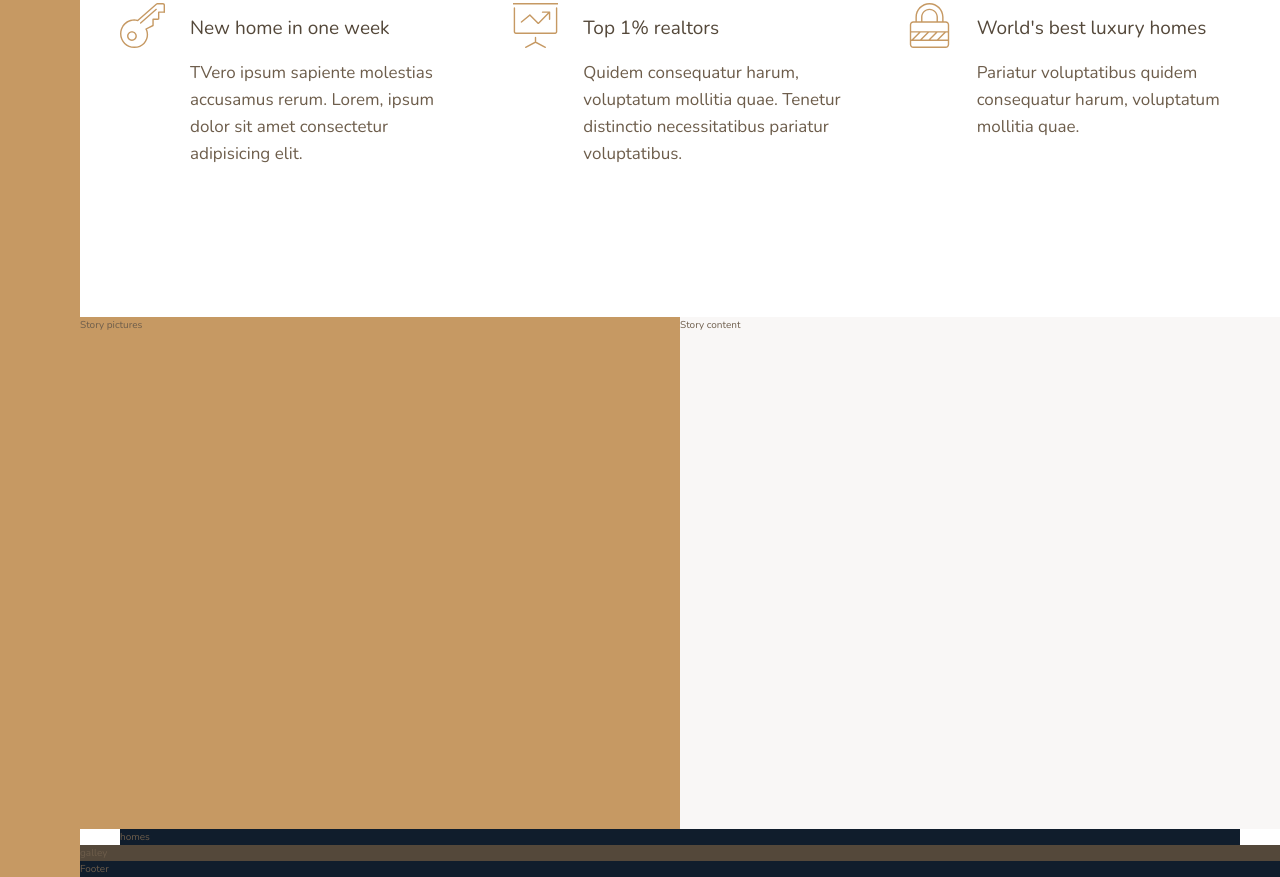
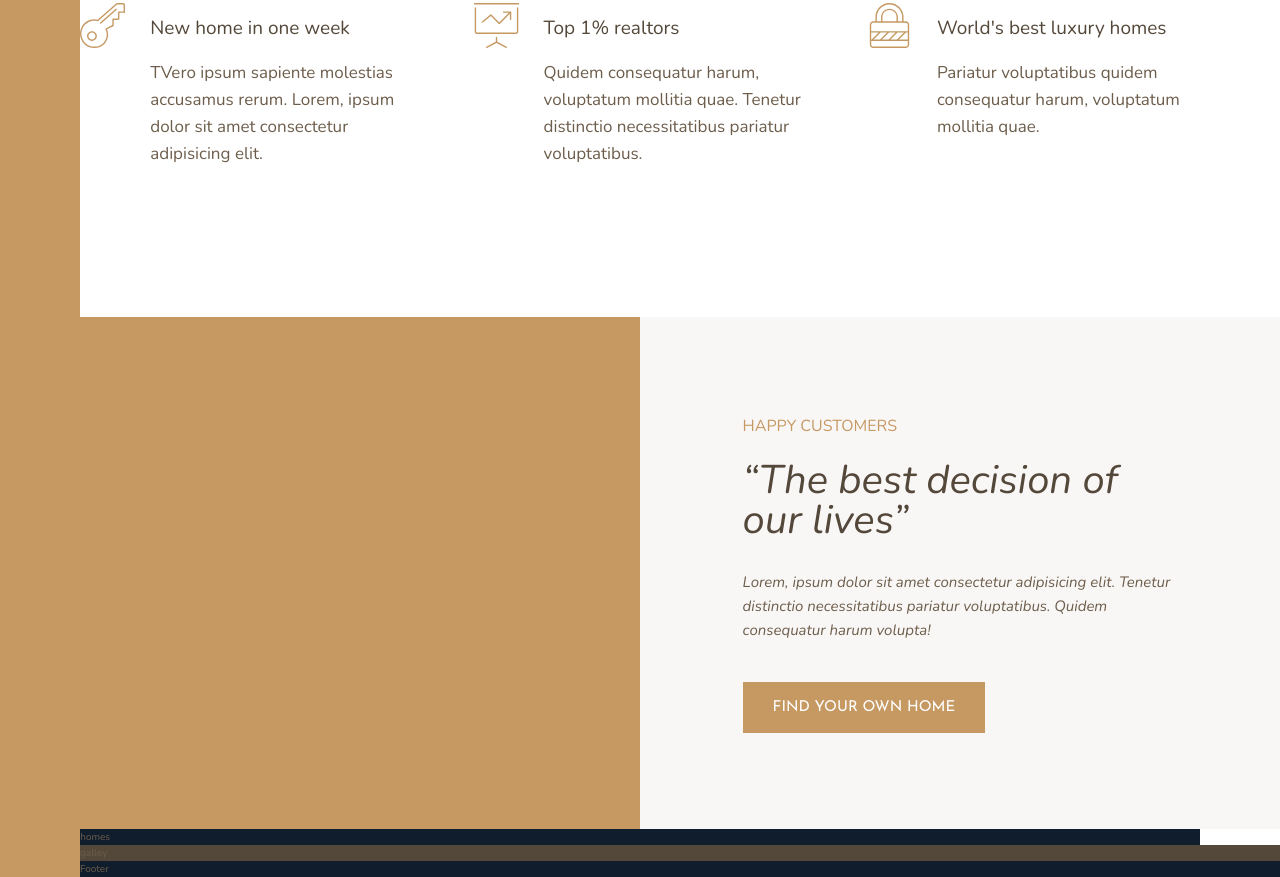
Before and after one commit to CodeByLine/nexter-starter-learn, a website: page index.html in a window 1280 px wide. Shown: the part 991-1868 px from the top of the page. Drawn offline with nearby package versions, Linux system fonts and the light colour scheme.

Commit message:
story section 1

```diff
--- a/index.html
+++ b/index.html
@@ -78,11 +78,18 @@
         </div>
 
         <div class="story__pictures">
-            Story pictures
+
+
         </div>
 
         <div class="story__content">
-            Story content
+            <h3 class="heading-3 mb-sm">Happy Customers</h3>
+            <h2 class="heading-2 heading-2--dark mb-md">&ldquo;The best decision of our lives&rdquo;</h2>
+            <p class="story__text">
+                Lorem, ipsum dolor sit amet consectetur adipisicing elit. Tenetur distinctio necessitatibus pariatur voluptatibus. Quidem consequatur harum volupta!
+            </p>
+            <button class="btn">Find your own home</button>
+
         </div>
 
         <section class="homes">homes</section>
--- a/sass/_story.scss
+++ b/sass/_story.scss
@@ -7,5 +7,25 @@
     &__content {
         background-color: $color-grey-light-1;
         grid-column: col-start 5 / full-end;
+
+        padding: 6rem 8vw;
+
+
+        // display: flex;
+        // flex-direction: column;
+        // justify-content: center;
+        // align-items: flex-start;
+
+
+        display: grid;
+        align-content: center;
+        justify-items: start;
+
+    }
+
+    &__text {
+        font-size: 1.5rem;
+        font-style: italic;
+        margin-bottom: 4rem;
     }
 }
--- a/sass/_typography.scss
+++ b/sass/_typography.scss
@@ -12,11 +12,20 @@
 
 .heading-2 {
     @extend %heading;
+    font-size: 4rem;
+    font-style: italic;
+    line-height: 1;
+    &--light { color: $color-grey-light-1;}
+    &--dark { color: $color-grey-dark-1; }
+
 }
 
 
 .heading-3 {
     @extend %heading;
+    font-size: 1.6rem;
+    color: $color-primary;
+    text-transform: uppercase;
 }
 
 
@@ -29,3 +38,25 @@
     &--dark { color: $color-grey-dark-1; }
 
 }
+
+.btn {
+    background-color: $color-primary;
+    color: #fff;
+    border: none;
+    border-radius: 0;
+    font-family: $font-display;
+    font-size: 1.5rem;
+    text-transform: uppercase;
+    padding: 1.8rem 3rem;
+    cursor: pointer;
+    transition: all .2s;
+
+    &:hover {
+        background-color: $color-primary-dark;
+    }
+}
+
+.mb-sm { margin-bottom: 2rem; }
+.mb-md { margin-bottom: 3rem; }
+.mb-lg { margin-bottom: 4rem; }
+.mb-hg { margin-bottom: 8rem; }
```
Also changed, not shown: css/style.css.
